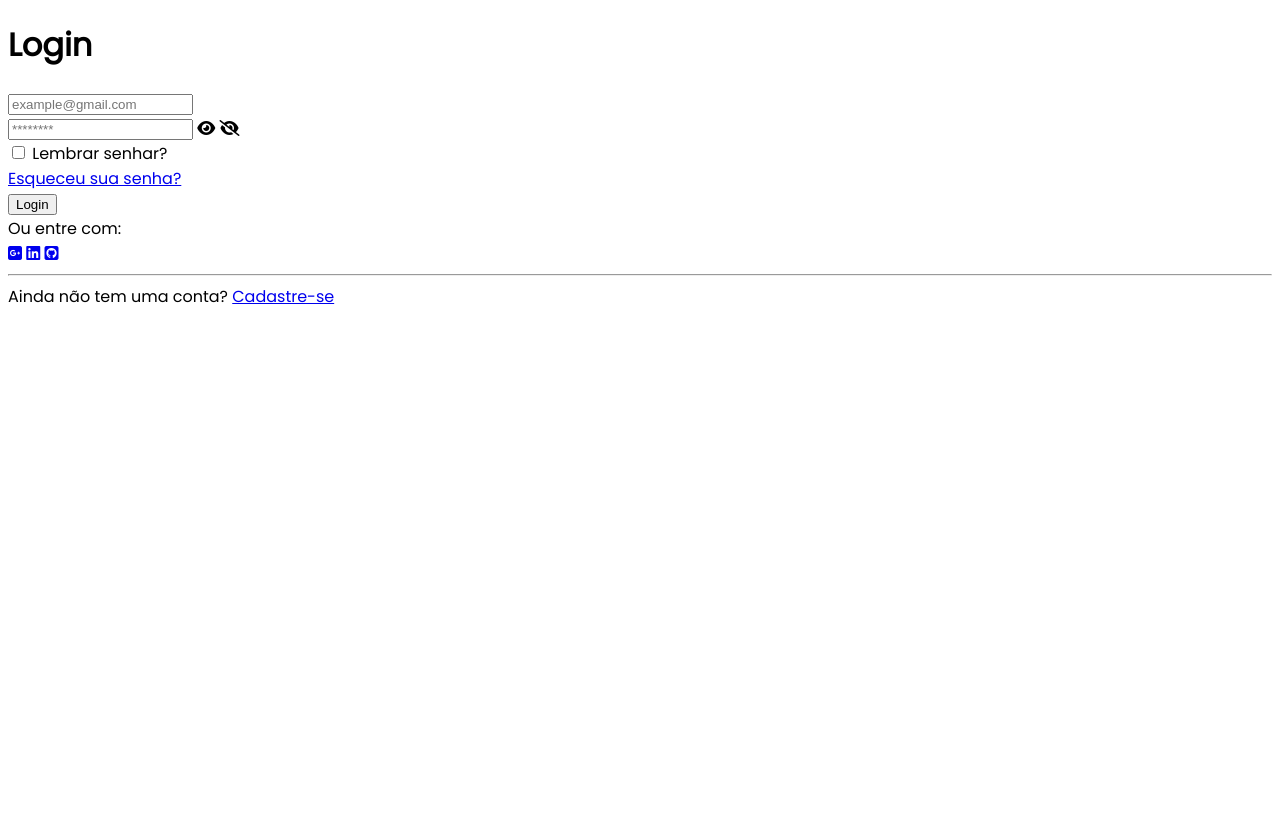
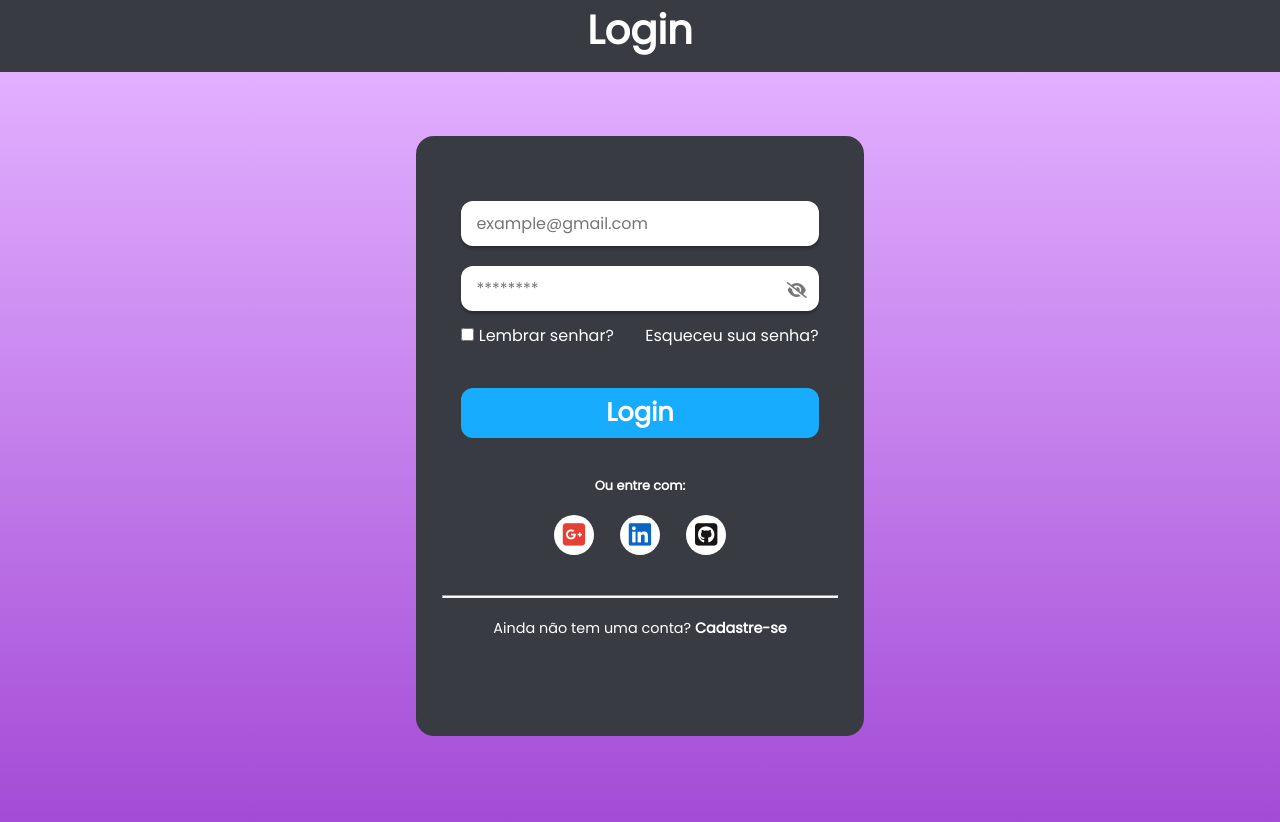
Before and after one commit to vicbarkfeld/estudos-frontend, a plain HTML site: page Udemy_html_css_js/index.html in a window 1280 px wide. Before the commit the page ends 800 px from the top, so only its background shows below. Drawn offline with Linux system fonts and the light colour scheme.

Commit message:
código atualiazo - Fim do projeto

```diff
--- a/Udemy_html_css_js/index.html
+++ b/Udemy_html_css_js/index.html
@@ -4,10 +4,9 @@
 
     <meta charset="UTF-8">
     <meta name="viewport" content="width=device-width, initial-scale=1.0">
-
     <title>Login</title>
 
-    <link rel="stylessheet" href="./styles.css">
+    <link rel="stylesheet" href="./styles.css">
     <script src="./js/index.js" defer></script>
 
     <link rel="preconnect" href="https://fonts.gstatic.com">
@@ -34,13 +33,9 @@
                <input type="email" placeholder="example@gmail.com">
 
                <div class="password-container">
-
-               <input type="password" id="field-password"
-              class="field-password" placeholder="********">
-
-              <i class="fas fa-eye"></i>
-              <i class="fas fa-eye-slash"></i>
-
+               <input type="password" id="field-password" class="field-password" placeholder="********">
+              <i class="fas fa-eye" id="eye" onclick="showPassword()"></i>
+              <i class="fas fa-eye-slash" id="eye-slash" onclick="showPassword()"></i>
                </div>
             </section>
 
@@ -59,9 +54,9 @@
                 <span>Ou entre com:</span>
 
                 <aside>
-                <a href="#"><i class="fab fa-google-plus-square"></i></a>
-                <a href="#"><i class="fab fa-linkedin"></i></a>
-                <a href="#"><i class="fab fa-github-square"></i></a>
+                <a href="#"><i class="fab fa-google-plus-square google"></i></a>
+                <a href="#"><i class="fab fa-linkedin linkedin"></i></a>
+                <a href="#"><i class="fab fa-github-square github"></i></a>
                 </aside>
             </section>
 
--- a/Udemy_html_css_js/js/index.js
+++ b/Udemy_html_css_js/js/index.js
@@ -0,0 +1,20 @@
+function showPassword() {
+   const eye = document.getElementById("eye");
+   const eyeSlash = document.getElementById("eye-slash");
+   const fieldpassword = document.getElementById("field-password");
+
+   if(eye.style.display === "none") {
+      eye.style.display = "block";
+      eyeSlash.style.display = "none";
+      fieldpassword.type = "text";
+   } else {
+      eye.style.display = "none";
+      eyeSlash.style.display = "block";
+      fieldpassword.type = "password";
+   }
+};
+
+document.getElementById("btn-login").addEventListener("click", function(e) {
+   e.preventDefault();
+   alert("Logado!")
+})
--- a/Udemy_html_css_js/styles.css
+++ b/Udemy_html_css_js/styles.css
@@ -4,12 +4,220 @@
     box-sizing: border-box;
     font-family: 'Poppins', sans-serif;
     text-decoration: none;
+    color: #fff;
 }
 
 header {
     min-height: 9vh;
     display: flex;
-    align-items: center;
     justify-content: center;
     background-color: #383c42;
 }
+
+header h1 {
+    font-size: 2.5em;
+    color: #ffff
+}
+
+main{
+    width: 100%;
+    min-height: 100vh;
+    background: linear-gradient(#e2b0ff, #9f44d3);
+
+    display: flex;
+    justify-content: center;
+
+    box-shadow: inset 0px 2px 2px rgb (0, 0, 0, 0.25);
+}
+
+main form {
+    margin-top: 5%;
+    width: 35%;
+    height: 75vh;
+    background-color: #383c42;
+    box-shadow: 0px 3px 4px rgba(0, 0, 0, 0.25) inset 0px 4px 4px rgba(0, 0, 0, 0.25);
+    border-radius: 18px;
+    padding: 2%;
+
+    display: flex;
+    flex-direction: column;
+    align-items: center;
+}
+
+main form .inputs-container {
+    margin-top: 10%;
+    width: 100%;
+
+    display:flex;
+    flex-direction: column;
+    align-items: center;
+}
+
+main form .inputs-container input {
+    width: 90%;
+    height: 45px;
+    padding: 8px 15px;
+    border: 0;
+    outline: 0;
+    border-radius: 12px;
+
+    font-size: 16px;
+    color: #312e42;
+
+    box-shadow: 0px 3px 3px rgba(0, 0, 0, 0.25)
+}
+
+main form .inputs-container input:focus{
+    box-shadow: inset 1px 4px 7px rgba(0, 0, 0, 0.5);
+}
+
+main form .password-container {
+margin-top: 5%;
+width: 100%;
+position: relative;
+
+display:flex;
+flex-direction: column;
+align-items: center;
+}
+
+main form .password-container i {
+    position: absolute;
+    right: 8%;
+    top: 35%;
+    color: #777;
+    cursor: pointer;
+}
+
+main form .password-container #eye {
+    display:none;
+}
+
+main form .password-infos {
+    width: 90%;
+    margin-top: 3%;
+
+    display: flex;
+    align-items: center;
+    justify-content: space-between;
+}
+
+main form .password-infos a{
+    transition: 0.2s ease-in-out;
+}
+
+main form .password-infos a:hover {
+    color: #18acfe;
+}
+
+main form button {
+    background-color: #18acfe;
+    width: 90%;
+    height: 50px;
+    border: 0;
+    outline: 0;
+    border-radius: 12px;
+    margin-top: 10%;
+    font-size: 1.6em;
+    font-weight: 600;
+    cursor: pointer;
+    transition: 0.3s ease-in-out;
+}
+
+main form button:hover {
+    background: #fff;
+    color: #18acfe;
+}
+
+main form .links-container {
+    width: 100%;
+    display: flex;
+    flex-direction: column;
+    align-items: center;
+    margin-top: 10%;
+}
+
+main form .links-container span {
+    font-size: 0.8em;
+    font-weight: 600;
+}
+
+main form .links-container aside {
+    margin-top: 5%;
+    width: 50%;
+
+    display: flex;
+    align-items: center;
+    justify-content: space-around;
+}
+
+main form .links-container aside i {
+    font-size: 1.6em;
+    background-color: #fff;
+    padding: 8px;
+    height: 40px;
+    width: 40px;
+    border-radius: 20px;
+    transition: 0.3s ease-in-out;
+    color: #fff;
+
+    display: flex;
+    align-items: center;
+    justify-content: center;
+}
+
+main form .links-container aside .google {
+    color: #e34133;
+}
+
+main form .links-container aside .google:hover {
+    background-color: #e34133;
+    color: #fff;
+}
+
+main form .links-container aside .linkedin {
+    color: #0a66c2;
+}
+
+main form .links-container aside .linkedin:hover {
+    background-color: #0a66c2;
+    color: #fff;
+}
+main form .links-container aside .github {
+    color:#171515;
+}
+
+main form .links-container aside .github:hover {
+    background-color: #171515;
+    color: #fff;
+}
+
+main form footer {
+    width: 100%;
+    margin-top: 10%;
+
+    display: flex;
+    flex-direction: column;
+    align-items: center;
+}
+
+main form footer hr {
+    width: 100%;
+    height: 3px;
+    background-color: #fff;
+}
+
+main form footer span {
+    font-weight: 400;
+    font-size: 0.9em;
+    margin-top: 5%;
+}
+
+main form footer a{
+    font-weight: 600;
+    transition: 0.2s ease-in-out;
+}
+
+main form footer a:hover {
+    color: #18acfe
+}
```
